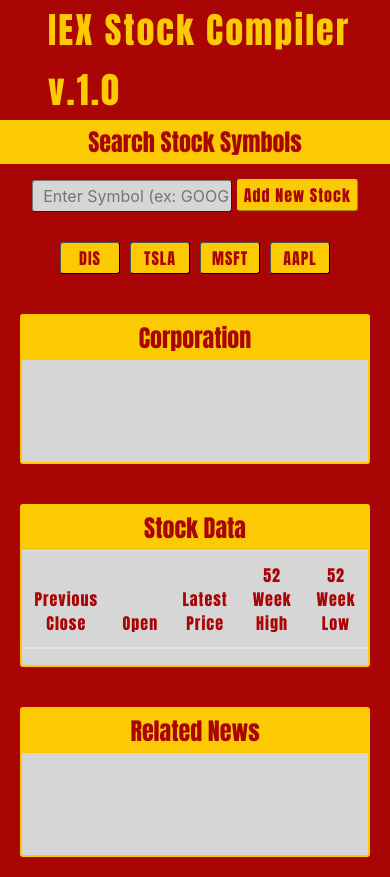
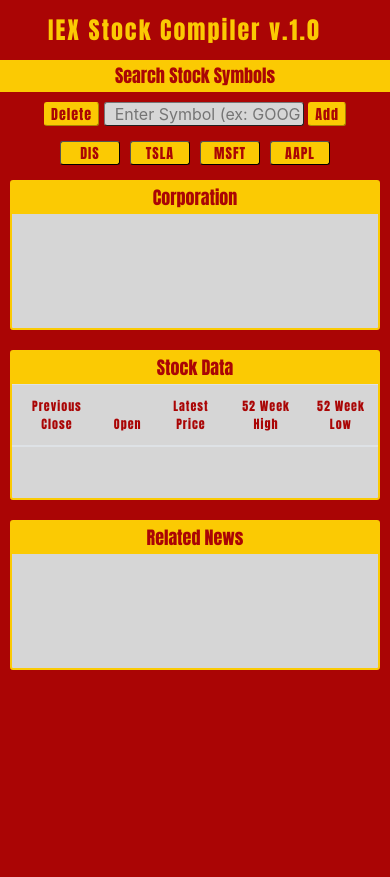
Before and after one commit to jjeng08/iexTrading, a plain HTML site: page index.html in a window 390 px wide. After the commit the page ends 844 px from the top, so only its background shows below. Drawn offline with nearby package versions, Linux system fonts and the light colour scheme; no server answers.

Commit message:
Cleaned up the documents with comments on sections so it reads more easily.

```diff
--- a/app.js
+++ b/app.js
@@ -1,11 +1,7 @@
+$(document).ready(function () {
+/*BACKEND FUNCTIONS*/
 
-$(document).ready(function () {
-
-	/*STARTING DATA*/
-	/*Default Stock Options*/
-	const stockList = ["DIS", "TSLA", "MSFT", "AAPL"];
-
-	/*List of All IEX Stock Symbols*/
+	/*FULL SYMBOL LIST*/
 	const symbolList = [];
 
 	function getSymbols() {
@@ -22,9 +18,16 @@ $(document).ready(function () {
 
 	getSymbols();
 
-	/*BUTTONS*/
+	/*LOCAL STORAGE*/
+	let stockList = ["DIS", "TSLA", "MSFT", "AAPL"];							//default list of stocks
+	try {
+		const storedStock = JSON.parse(localStorage.getItem("stockStorage"));	//grabs local storage info
+		stockList = storedStock || stockList; 									// handles null case
+	} catch (err) {
+		localStorage.setItem("stockStorage", stockList);						//rewrites glitchy local storage values.
+	}
 
-	/*Render Buttons*/
+	/*RENDER FUNCTION*/
 	function render() {
 		$("#buttons").empty();
 		for (let i = 0; i < stockList.length; i++) {
@@ -36,25 +39,47 @@ $(document).ready(function () {
 		}
 	}
 
+/*USER-VISIBLE FUNCTIONS*/
 
-	/*Create New Buttons*/
+	/*ADD BUTTON*/
 	$("#createStockBtn").on("click", createButton);
 	function createButton(event) {
 		event.preventDefault();
 		const newStock = $("#stockInput").val().trim().toUpperCase();
-			if (symbolList.indexOf(newStock) <0) {
+		if (symbolList.indexOf(newStock) < 0) {
 			alert("Error: Stock symbol not found.");
+			$('#stockInput').val("");
+		}
+		else if (stockList.includes(newStock)) {
+			alert("Error: Symbol already exists.");
+			$('#stockInput').val("");
 		}
 		else {
 			stockList.push(newStock);
 			$("#stockInput").val("");
+			localStorage.setItem("stockStorage", JSON.stringify(stockList));
 			render();
 		}
-
 	}
 
-	/*MAIN: DISPLAY*/
+	/*DELETE BUTTON*/
+	$("#deleteStockBtn").on("click", deleteButton);
+	function deleteButton(event) {
+		event.preventDefault();
+		const newStock = $("#stockInput").val().trim().toUpperCase();
+		if (stockList.includes(newStock)) {
+			let index = stockList.indexOf(newStock);
+			stockList.splice(index, 1);
+			$("#stockInput").val("");
+			render();
+			localStorage.setItem("stockStorage", JSON.stringify(stockList));
+		}
+		else {
+			alert("Error: Stock doesn't exists.");
+		}
+	}
 
+	/*DISPLAY BUTTONS*/
 	$("#buttons").on("click", ".button", displayInfo);
 	function displayInfo() {
 		$("#infoView").empty();
@@ -87,7 +112,6 @@ $(document).ready(function () {
 
 			newRow.append(prevClose, openPrice, latestPrice, week52High, week52Low);
 			tBody.append(newRow);
-
 		})
 
 		$.ajax({
@@ -111,9 +135,6 @@ $(document).ready(function () {
 		});
 	}
 
-	/*VALIDATION*/
-
-
 /*Initial Render*/
 render();
 });
--- a/css/style.css
+++ b/css/style.css
@@ -1,7 +1,12 @@
+/*GENERAL*/
 body{
 	background-color: #AA0505;
 }
-/*Top Banner*/
+col{
+	padding:0;
+}
+
+/*PRODUCT BANNER*/
 .title{
 	background-color: #AA0505;
 	font-family:Impact, Haettenschweiler, 'Arial Narrow Bold', sans-serif;
@@ -15,7 +20,7 @@ body{
 	letter-spacing:2px;
 }
 
-/*Search Bar*/
+/*SEARCH BAR*/
 .sectionTitle{
 	background-color:#FBCA03;
 	font-family:Impact, Haettenschweiler, 'Arial Narrow Bold', sans-serif;
@@ -28,7 +33,6 @@ body{
 	border-style:solid;
 	border-width:4px;
 	border-color:#FBCA03;
-
 }
 
 fieldset {
@@ -38,7 +42,25 @@ fieldset {
 	margin-bottom:10px;
 }
 
-/*Array of Buttons*/
+.inputBtn {
+	border-style:outset;
+	border-width:1px;
+	border-radius: 3px;
+	height:32px;
+	font-family:Impact, Haettenschweiler, 'Arial Narrow Bold', sans-serif;
+	font-size: 16px;
+	color: #AA0505;
+	letter-spacing:1px;
+	background-color:#FBCA03;
+	border-color:#FBCA03;
+}
+
+/*SYMBOL BUTTONS*/
+.buttonBox{
+	display:flex;
+	justify-content: center;
+}
+
 .button{
 	border-style:outset;
 	border-width:1px;
@@ -53,13 +75,19 @@ fieldset {
 	width:60px;
 }
 
-
-#buttons{
-	text-align: center;
-	margin-bottom:15px;
+/*DATA DISPLAY*/
+input{
+	border-radius: 3px;
+	border-width:1px;
+	border-style: outset;
+	padding-left:10px;
+	width:200px;
+	font-size:16px;
+	height:32px;
+	background-color: #d6d6d6;
 }
 
-.sectionBox {
+.dataBox {
 	margin:20px;
 	text-align: center;
 	border-color:#FBCA03;
@@ -98,36 +126,11 @@ table{
 	background-color:#d6d6d6;
 }
 
-.logo{
-	/*will be styled later*/
-}
-
-.newsLink{
-	/*will be styled later*/
-}
-
-input{
-	border-radius: 3px;
-	border-width:1px;
-	border-style: outset;
-	padding-left:10px;
-	width:200px;
-	font-size:16px;
-	height:32px;
-	background-color: #d6d6d6;
-}
-
-#createStockBtn {
-	border-style:outset;
-	border-width:1px;
-	border-radius: 3px;
-	height:32px;
+#newsGroup{
 	font-family:Impact, Haettenschweiler, 'Arial Narrow Bold', sans-serif;
 	font-size: 16px;
-	color: #AA0505;
+	color: Black;
 	letter-spacing:1px;
-	background-color:#FBCA03;
-	border-color:#FBCA03;
 }
 
 #companyName {
@@ -146,9 +149,45 @@ a{
 	letter-spacing:1px;
 }
 
-#newsGroup{
-	font-family:Impact, Haettenschweiler, 'Arial Narrow Bold', sans-serif;
-	font-size: 16px;
-	color: Black;
-	letter-spacing:1px;
+
+
+/*Media Queries*/
+@media screen and (max-width:450px) {
+	.title{
+		font-size:24px;
+	}
+
+	.sectionTitle{
+		font-size:18px;
+		line-height:24px;
+	}
+
+	fieldset{
+		margin:0px;
+		padding:10px;
+	}
+
+	#stockInput{
+		font:12px;
+		height:24px;
+	}
+	.inputBtn, .button{
+		height:24px;
+		font-size:14px;
+	}
+
+	.logoBox, .dataBox, .newsBox{
+		margin:10px;
+	}
+
+	table{
+		font-size:12px;
+
+	}
+	#newsGroup{
+		font-size:12px;
+	}
+	a{
+		font-size:12px;
+	}
 }
--- a/index.html
+++ b/index.html
@@ -13,23 +13,34 @@
 </head>
 
 <body>
-
+	<!-- PAGE BANNER -->
 	<div class="row">
 		<div class="title">IEX Stock Compiler v.1.0</div>
 	</div>
+
+	<!-- STOCK SELECTOR -->
 	<div class="row">
 		<div class="col-md-12">
+			<!-- SEARCH BAR -->
 			<div class="sectionTitle">Search Stock Symbols</div>
 			<form id="stockForm">
 				<fieldset>
-					<input type="text" required id="stockInput" placeholder="Enter Symbol (ex: GOOG)">
-					<button id="createStockBtn">Add New Stock</button>
+					<button class="inputBtn" id="deleteStockBtn">Delete</button>
+					<input onkeyup="this.value = this.value.toUpperCase();" type="text" required id="stockInput" placeholder="Enter Symbol (ex: GOOG)">
+					<button class="inputBtn" id="createStockBtn">Add</button>
 				</fieldset>
 			</form>
-			<div id="buttons"></div>
+			<!-- STOCK BUTTONS -->
+			<div class="buttonBox">
+				<div id="buttons"></div>
+			</div>
 		</div>
 	</div>
+
+	<!-- DISPLAY SECTION -->
 	<div class="row">
+
+		<!-- TITLE AND LOGO -->
 		<div class="col-md-3">
 			<div class="logoBox">
 				<div class="sectionTitle">Corporation</div>
@@ -37,9 +48,10 @@
 				<div id="imageView"></div>
 			</div>
 		</div>
+		<!-- STOCK DATA -->
 		<div class="col-md-9">
-			<div class="sectionBox">
-					<div class="sectionTitle">Stock Data</div>
+			<div class="dataBox">
+				<div class="sectionTitle">Stock Data</div>
 				<table class="table">
 					<thead>
 						<tr>
@@ -57,20 +69,16 @@
 			</div>
 		</div>
 	</div>
+
+	<!-- NEWS BULLETIN -->
 	<div class="row">
 		<div class="col-md-12">
 			<div class="newsBox">
-					<div class="sectionTitle">Related News</div>
+				<div class="sectionTitle">Related News</div>
 				<div id="newsGroup"> </div>
 			</div>
 		</div>
 	</div>
-
-
-
-
-
-
 
 	<script src="https://code.jquery.com/jquery-3.3.1.min.js"></script>
 	<script type="text/javascript" src="app.js"></script>
```
Lines whose indentation alone changed are shown as unchanged.
